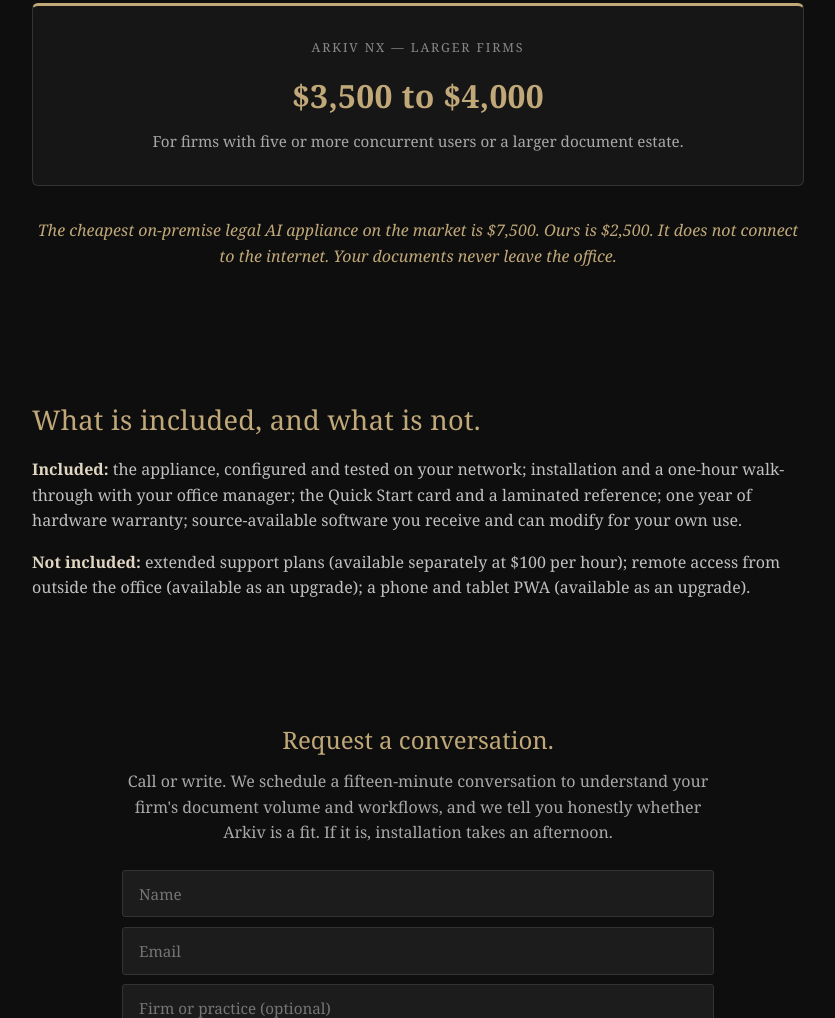
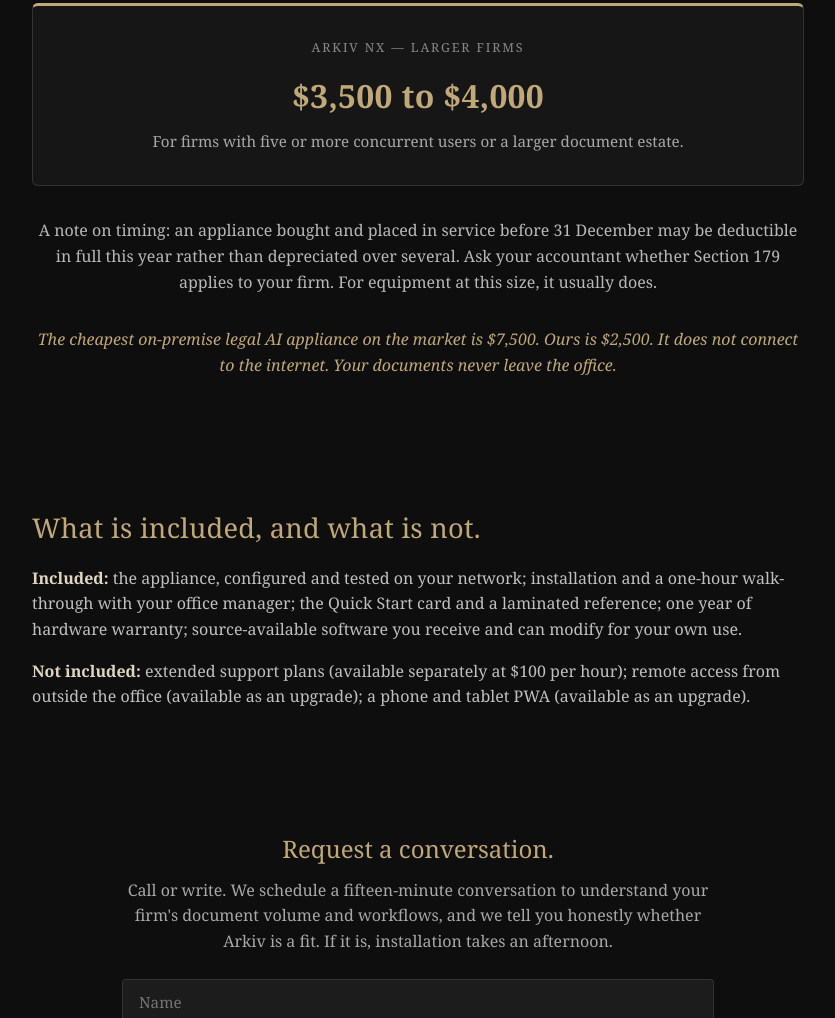
Before and after one commit to artifexofabrika/Koorsus, a plain HTML site: page docs/arkiv.html in a window 1280 px wide. Shown: the part 4381-5399 px from the top of the page, without its empty margins (222-1057 px from the left). Drawn offline with Linux system fonts and the light colour scheme.

Commit message:
Arkiv: year-end purchase note

```diff
--- a/docs/arkiv.html
+++ b/docs/arkiv.html
@@ -156,6 +156,8 @@ footer a:hover { text-decoration: underline; }
 <div class="amount">$3,500 to $4,000</div>
 <p class="note">For firms with five or more concurrent users or a larger document estate.</p>
 </div>
+<p style="text-align: center; color: #b8b8b8; margin-top: 2rem;">A note on timing: an appliance bought and placed in service before 31 December may be deductible in full this year rather than depreciated over several. Ask your accountant whether Section 179 applies to your firm. For equipment at this size, it usually does.</p>
+
 <p style="text-align: center; color: #c0a878; font-style: italic; margin-top: 2rem;">The cheapest on-premise legal AI appliance on the market is $7,500. Ours is $2,500. It does not connect to the internet. Your documents never leave the office.</p>
 </div>
 
```
